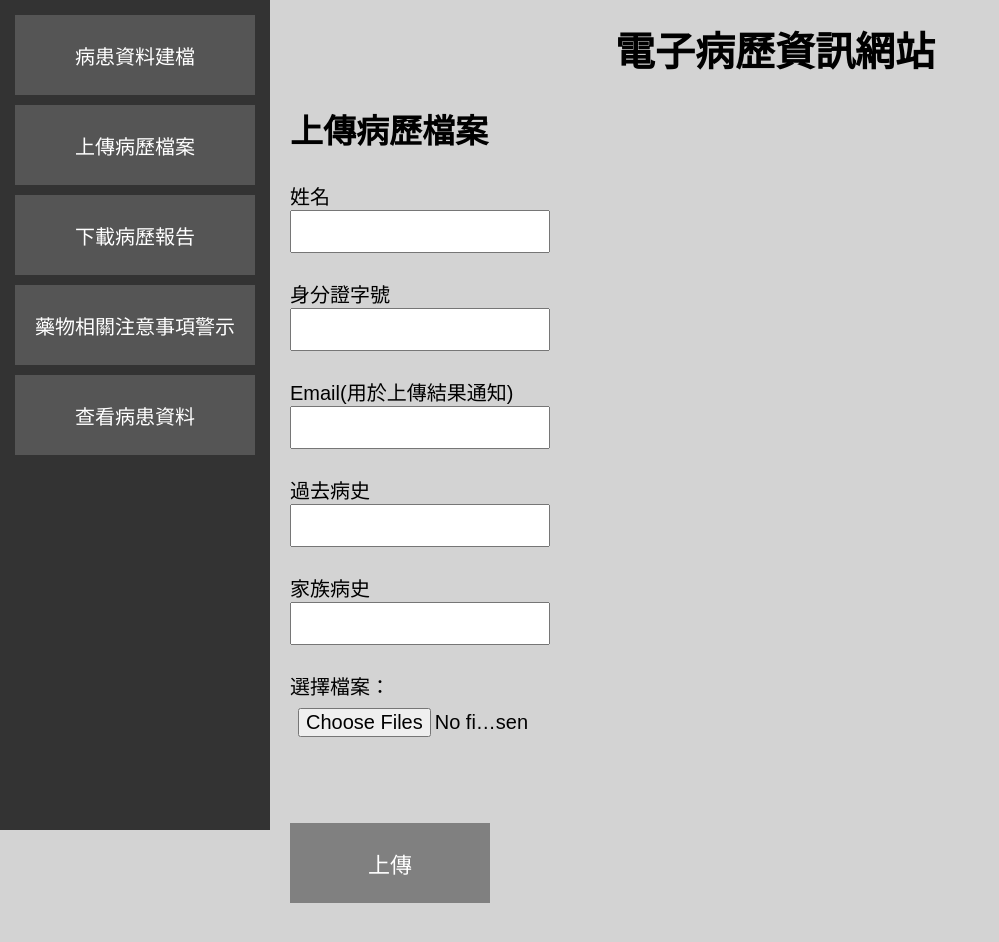
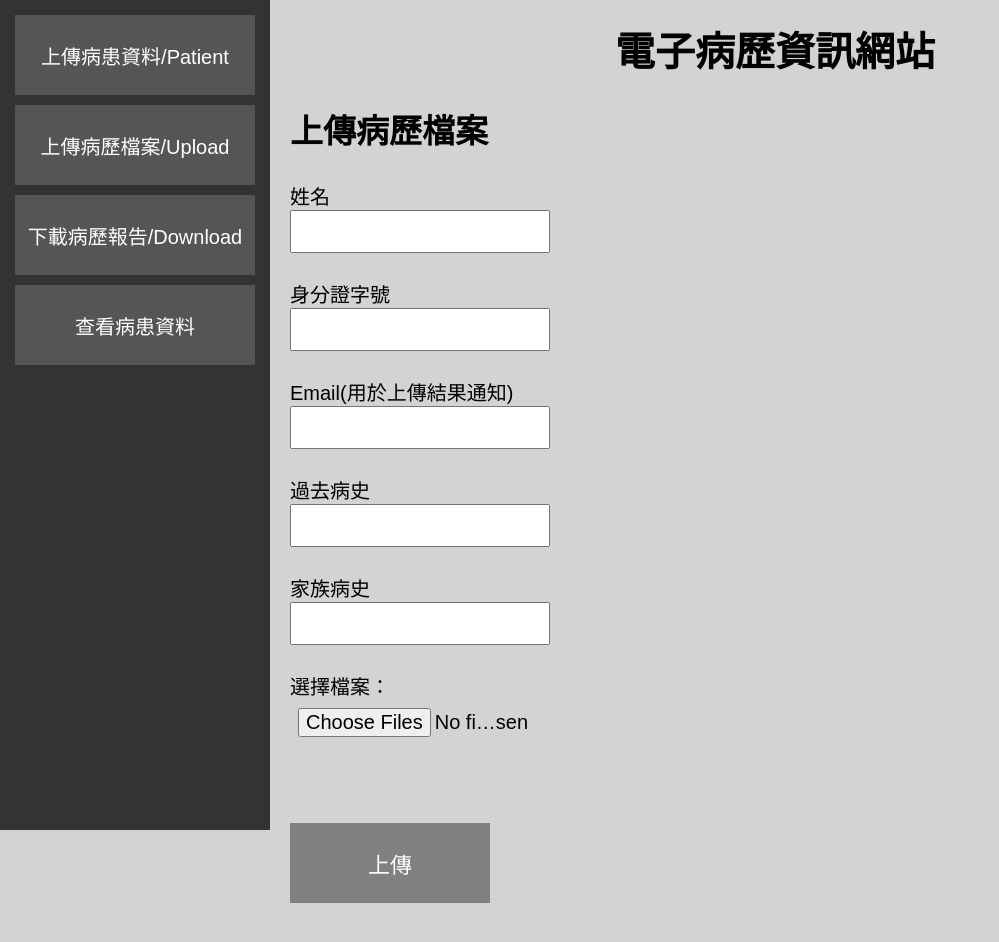
Before and after one commit to LJCongrats/LJCongrats.github.io, a plain HTML site: page diagnosis_info.html in a window 1280 px wide. Shown: the whole page, without its empty margins (0-999 px from the left). Drawn offline with Linux system fonts and the light colour scheme.

Commit message:
Update diagnosis_info.html

```diff
--- a/diagnosis_info.html
+++ b/diagnosis_info.html
@@ -94,11 +94,10 @@
 <body>
 
     <nav>
-        <button onclick="window.location.href = 'showPatientInfo.html'">病患資料建檔</button>
-        <button onclick="window.location.href = 'diagnosis_info.html'">上傳病歷檔案</button>
-        <button onclick="window.location.href = 'showDownload.html'">下載病歷報告</button>
-	<button onclick="window.location.href = 'medicine.html'">藥物相關注意事項警示</button>
-	<button onclick="window.location.href = 'showAllPatients.html'">查看病患資料</button>
+        <button onclick="window.location.href = 'showPatientInfo.html'">上傳病患資料/Patient</button>
+        <button onclick="window.location.href = 'diagnosis_info.html'">上傳病歷檔案/Upload</button>
+        <button onclick="window.location.href = 'showDownload.html'">下載病歷報告/Download</button>
+		<button onclick="window.location.href = 'showAllPatients.html'">查看病患資料</button>
     </nav>
 
     <main id="content">
@@ -145,6 +144,7 @@
 				</form>`;
 		}
 
+
         // 在頁面加載時顯示觀察結果
         window.onload = function() {
             showDiagnosisInfo();
```
